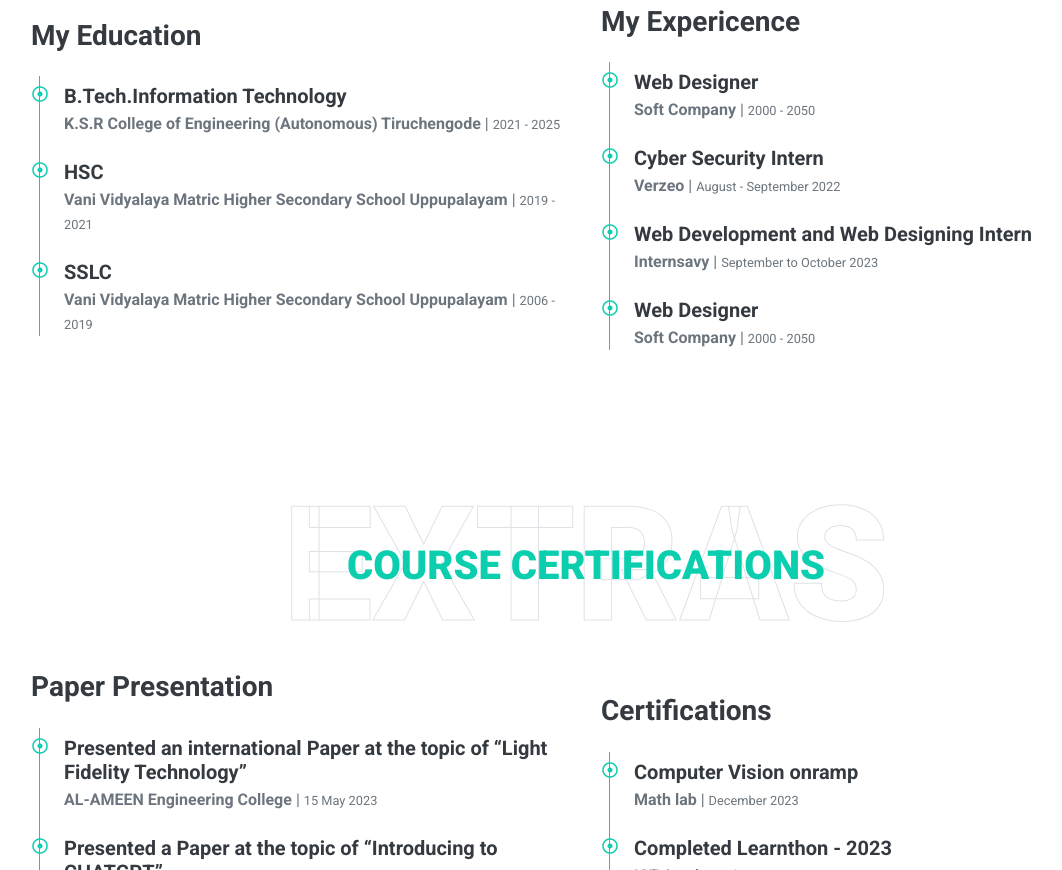
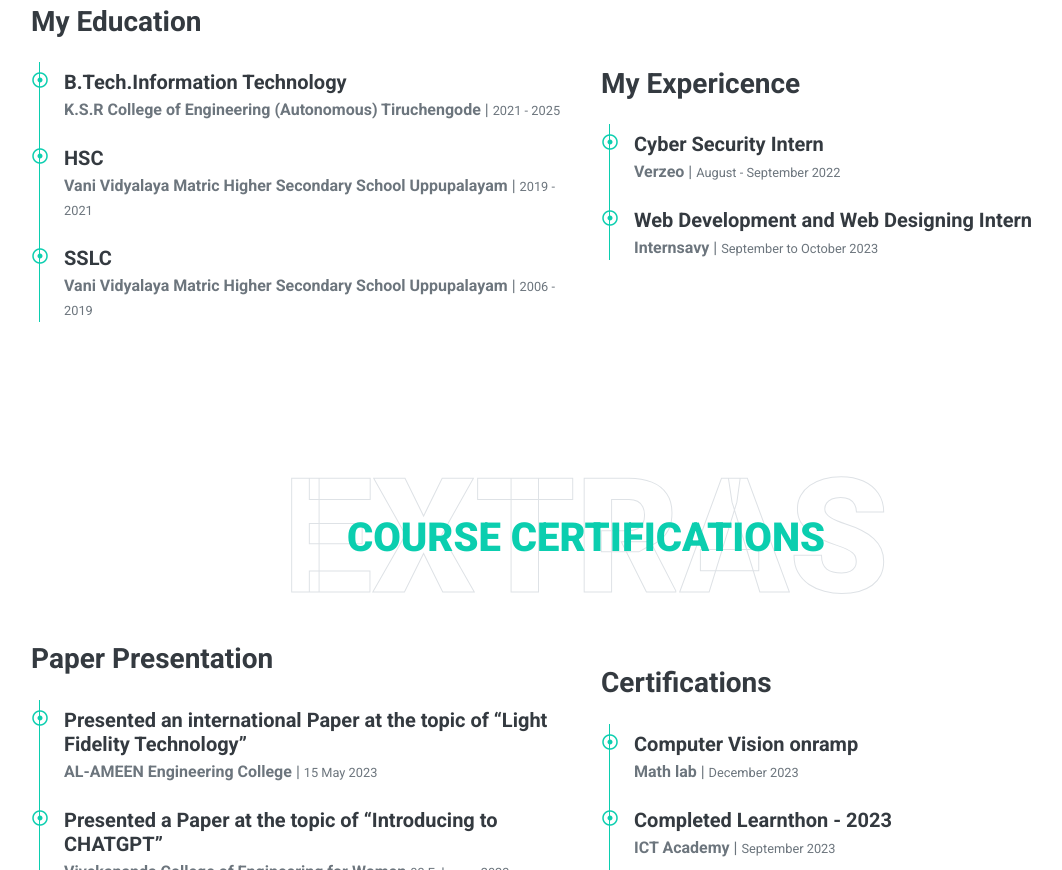
Before and after one commit to Darunika/Darunika-portfolio, a plain HTML site: page index.html in a window 1280 px wide. Shown: the part 1966-2836 px from the top of the page, without its empty margins (54-1116 px from the left). Drawn offline with nearby package versions, Linux system fonts and the light colour scheme.

Commit message:
Update index.html

```diff
--- a/index.html
+++ b/index.html
@@ -138,11 +138,6 @@
                     <div class="border-left border-primary pt-2 pl-4 ml-2">
                         <div class="position-relative mb-4">
                             <i class="far fa-dot-circle text-primary position-absolute" style="top: 2px; left: -32px;"></i>
-                            <h5 class="font-weight-bold mb-1">Web Designer</h5>
-                            <p class="mb-2"><strong>Soft Company</strong> | <small>2000 - 2050</small></p>
-                            </div>
-                        <div class="position-relative mb-4">
-                            <i class="far fa-dot-circle text-primary position-absolute" style="top: 2px; left: -32px;"></i>
                             <h5 class="font-weight-bold mb-1">Cyber Security Intern</h5>
                             <p class="mb-2"><strong>Verzeo </strong> | <small>August - September 2022 </small></p>
                             </div>
@@ -150,11 +145,6 @@
                             <i class="far fa-dot-circle text-primary position-absolute" style="top: 2px; left: -32px;"></i>
                             <h5 class="font-weight-bold mb-1">Web Development and Web Designing Intern</h5>
                             <p class="mb-2"><strong>Internsavy </strong> | <small>September to October 2023</small></p>
-                            </div>
-                        <div class="position-relative mb-4">
-                            <i class="far fa-dot-circle text-primary position-absolute" style="top: 2px; left: -32px;"></i>
-                            <h5 class="font-weight-bold mb-1">Web Designer</h5>
-                            <p class="mb-2"><strong>Soft Company</strong> | <small>2000 - 2050</small></p>
                             </div>
                     </div>
                 </div>
```
